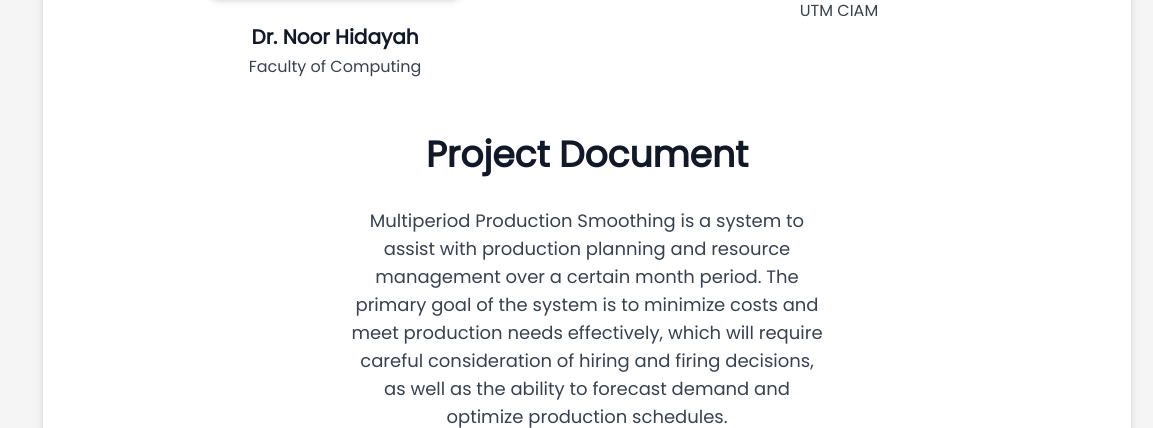
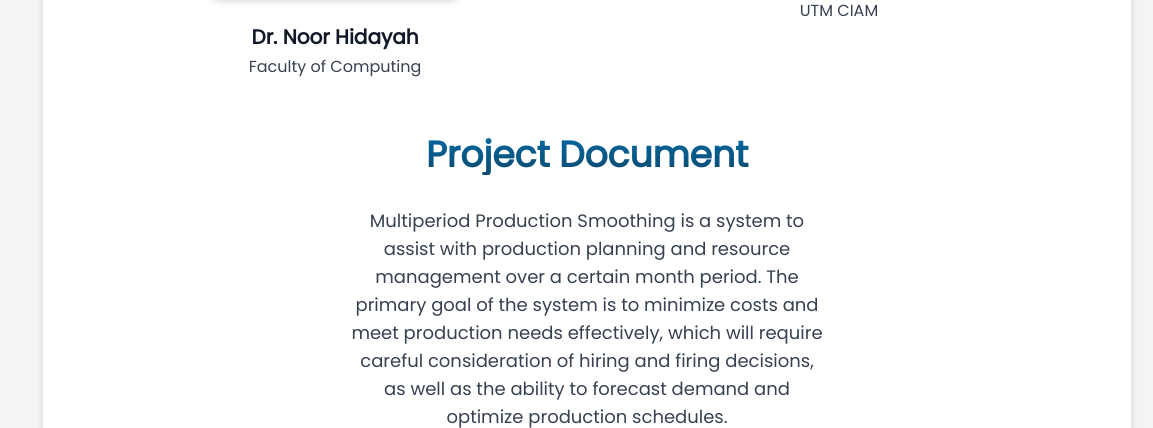
Before and after one commit to vKing-13/multiperiod-production-smoothing, a Django app: page /formula in a window 1400 px wide. Shown: the part 1701-2129 px from the top of the page, without its empty margins (247-1400 px from the left). Run offline with Django 4.2, Linux system fonts and the light colour scheme; a user stored in the database is signed in; style sheets or scripts are compiled from the project's sources; some libraries are stand-ins or nearby versions.

Commit message:
header text color changed & files eight updated

```diff
--- a/main/templates/main/Eight/costFiringEight.html
+++ b/main/templates/main/Eight/costFiringEight.html
@@ -29,7 +29,7 @@
          <input required min="1" type="number" step="0.01" value={{x.costFiring8}} name="costFiring8" id="costFiring8" placeholder="Temporary Worker Firing Cost for Month 8" class="mt-1 px-3 py-2 mb-6 bg-white border shadow-sm border-slate-300 placeholder-slate-400 focus:outline-none focus:border-sky-500 focus:ring-sky-500 block w-full rounded-md sm:text-sm focus:ring-1 text-center">
          {% endfor %}
          <div class="flex space-x-2 justify-center pt-3">
-            <button type="submit" name="Submit" class="bg-indigo-600 text-white py-2 w-full rounded-md drop-shadow-lg transition duration-300 ease-in-out hover:-translate-y-1 hover:scale-110 hover:bg-blue-500 hover:text-white font-bold">Confirm</button>
+            <button type="submit" name="Submit" class="bg-orange-500 text-white py-2 w-full rounded-md drop-shadow-lg transition duration-300 ease-in-out hover:-translate-y-1 hover:scale-110 hover:bg-red-500 hover:text-white font-bold">Confirm</button>
          </div>
       </div>
    </form>
--- a/main/templates/main/Eight/costHiringEight.html
+++ b/main/templates/main/Eight/costHiringEight.html
@@ -29,7 +29,7 @@
          <input required min="1" type="number" step="0.01" value={{x.costHiring8}} name="costHiring8" id="costHiring8" placeholder="Temporary Worker Hiring Cost for Month 8" class="mt-1 px-3 py-2 mb-6 bg-white border shadow-sm border-slate-300 placeholder-slate-400 focus:outline-none focus:border-sky-500 focus:ring-sky-500 block w-full rounded-md sm:text-sm focus:ring-1 text-center">
          {% endfor %}
          <div class="flex space-x-2 justify-center pt-3">
-            <button type="submit" name="Submit" class="bg-indigo-600 text-white py-2 w-full rounded-md drop-shadow-lg transition duration-300 ease-in-out hover:-translate-y-1 hover:scale-110 hover:bg-blue-500 hover:text-white font-bold">Confirm</button>
+            <button type="submit" name="Submit" class="bg-orange-500 text-white py-2 w-full rounded-md drop-shadow-lg transition duration-300 ease-in-out hover:-translate-y-1 hover:scale-110 hover:bg-red-500 hover:text-white font-bold">Confirm</button>
          </div>
       </div>
    </form>
--- a/main/templates/main/Eight/costHoldingUnitEight.html
+++ b/main/templates/main/Eight/costHoldingUnitEight.html
@@ -29,7 +29,7 @@
          <input required min="1" type="number" step="0.01" value={{x.costHoldingUnit8}} name="costHoldingUnit8" id="costHoldingUnit8" placeholder="Holding Cost per Unit for Month 8" class="mt-1 px-3 py-2 mb-6 bg-white border shadow-sm border-slate-300 placeholder-slate-400 focus:outline-none focus:border-sky-500 focus:ring-sky-500 block w-full rounded-md sm:text-sm focus:ring-1 text-center">
          {% endfor %}
          <div class="flex space-x-2 justify-center pt-3">
-            <button type="submit" name="Submit" class="bg-indigo-600 text-white py-2 w-full rounded-md drop-shadow-lg transition duration-300 ease-in-out hover:-translate-y-1 hover:scale-110 hover:bg-blue-500 hover:text-white font-bold">Confirm</button>
+            <button type="submit" name="Submit" class="bg-orange-500 text-white py-2 w-full rounded-md drop-shadow-lg transition duration-300 ease-in-out hover:-translate-y-1 hover:scale-110 hover:bg-red-500 hover:text-white font-bold">Confirm</button>
          </div>
       </div>
    </form>
--- a/main/templates/main/contact.html
+++ b/main/templates/main/contact.html
@@ -10,7 +10,7 @@
 <body class="min-h-screen bg-neutral-100" style="min-height: 400px; margin-bottom: 5px; clear: both">
 
   <form method="POST" class="bg-white p-6 drop-shadow-lg rounded-[18px] ml-[635px] mr-[400px] mt-[15px] font-[Poppins] w-[24rem] overflow-hidden m-10">
-    <h1 class="px-4 py-4 text-3xl block text-center bg-clip-text text-transparent bg-gradient-to-r from-slate-900 to-blue-500 font-black">Please Insert Needed Input</h1>
+    <h1 class="px-4 py-4 text-3xl block text-center bg-clip-text text-transparent bg-gradient-to-b from-sky-700 to-sky-900 font-black">Please Insert Needed Input</h1>
     {% csrf_token %}
     <div class="p-6">
 
--- a/main/templates/main/formula.html
+++ b/main/templates/main/formula.html
@@ -13,7 +13,7 @@
             <div class="container max-w-7xl px-4">
                 <div class="flex flex-wrap justify-center text-center mb-12">
                     <div class="w-full lg:w-6/12 px-4">
-                        <h1 class="text-gray-900 text-4xl font-bold mb-8">
+                        <h1 class="text-4xl font-bold mb-8 bg-clip-text text-transparent bg-gradient-to-b from-sky-700 to-sky-900 font-black">
                             Meet the Team
                         </h1>
                         <p class="text-gray-700 text-lg">
@@ -216,7 +216,7 @@
                 <!-- Collaboration -->
                 <div class="flex flex-wrap justify-center text-center my-12">
                     <div class="w-full lg:w-6/12 px-4">
-                        <h1 class="text-gray-900 text-4xl font-bold mb-8">
+                        <h1 class="bg-clip-text text-transparent bg-gradient-to-b from-sky-700 to-sky-900 text-4xl font-bold mb-8">
                             Collaboration
                         </h1>
                         <p class="text-gray-700 text-lg">
@@ -284,7 +284,7 @@
                 <!-- Project Document -->
                 <div class="flex flex-wrap justify-center text-center my-12">
                     <div class="w-full lg:w-6/12 px-4">
-                        <h1 class="text-gray-900 text-4xl font-bold mb-8">
+                        <h1 class="bg-clip-text text-transparent bg-gradient-to-b from-sky-700 to-sky-900 text-4xl font-bold mb-8">
                             Project Document
                         </h1>
                         <p class="text-gray-700 text-lg">
```
